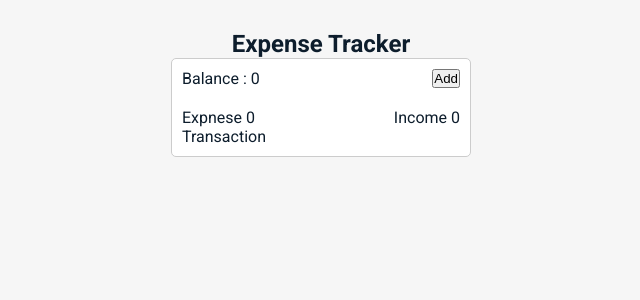
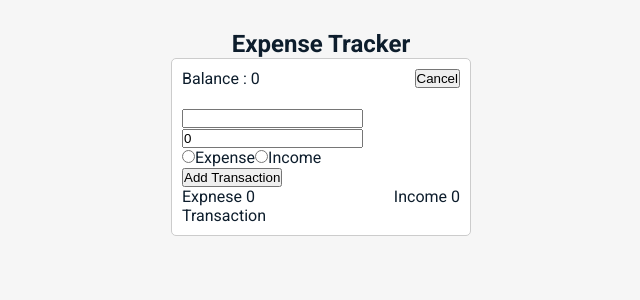
Before and after one commit to HesamMarshal/expense-tracker, a React (Create React App) app: page / in a window 1280 px wide. Both pictures are taken after a click on the button "Add". Shown: the top 300 px of the page, without its empty margins (319-959 px from the left). Built offline with nearby package versions, Linux system fonts and the light colour scheme.

Commit message:
add Overview nad TransactionForm components

```diff
--- a/src/components/ExpenseApp.js
+++ b/src/components/ExpenseApp.js
@@ -1,5 +1,6 @@
 import { useState } from "react";
 import TransactionComponent from "./TransactionComponent";
+import OverViewComponent from "./OverViewComponent";
 
 const ExpenseApp = () => {
   const [expense, setExpense] = useState(0);
@@ -7,14 +8,7 @@ const ExpenseApp = () => {
   const [transactions, setTransactions] = useState([]);
   return (
     <section className="container">
-      <div className="topSection">
-        <p>Balance : {income - expense}</p>
-        <button>Add</button>
-      </div>
-      <div className="resultSection">
-        <div> Expnese {expense}</div>
-        <div> Income {income}</div>
-      </div>
+      <OverViewComponent income={income} expense={expense} />
       <TransactionComponent transactions={transactions} />
     </section>
   );
--- /dev/null
+++ b/src/components/OverViewComponent.js
@@ -0,0 +1,24 @@
+import { useState } from "react";
+import TransactionForm from "./TransactionForm";
+
+const OverViewComponent = ({ income, expense }) => {
+  const [isShow, setIsShow] = useState(false);
+  return (
+    <>
+      <div className="topSection">
+        <p>Balance : {income - expense}</p>
+        <button onClick={() => setIsShow((prevState) => !isShow)}>
+          {isShow ? "Cancel" : "Add"}
+        </button>
+      </div>
+
+      {isShow && <TransactionForm />}
+      <div className="resultSection">
+        <div> Expnese {expense}</div>
+        <div> Income {income}</div>
+      </div>
+    </>
+  );
+};
+
+export default OverViewComponent;
--- /dev/null
+++ b/src/components/TransactionForm.js
@@ -0,0 +1,36 @@
+import { useState } from "react";
+
+const TransactionForm = () => {
+  const [amount, setAmount] = useState(0);
+  const [description, setDescription] = useState("");
+  return (
+    <form>
+      <input
+        type="text"
+        name="description"
+        value={description}
+        onChange={(e) => {
+          setDescription(e.target.value);
+        }}
+      />
+      <input
+        type="number"
+        name="amount"
+        value={amount}
+        onChange={(e) => {
+          setAmount(e.target.value);
+        }}
+      />
+      <div>
+        <input type="radio" name="type" value="expense" />
+        <label>Expense</label>
+
+        <input type="radio" name="type" value="income" />
+        <label>Income</label>
+      </div>
+      <button>Add Transaction</button>
+    </form>
+  );
+};
+
+export default TransactionForm;
```
